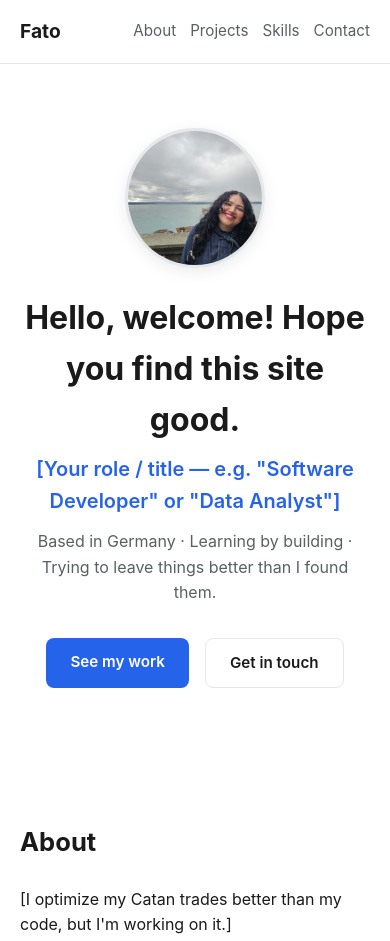
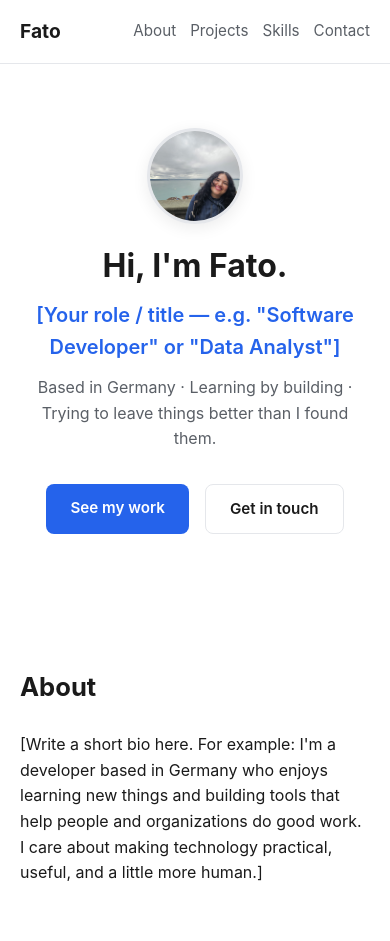
Before and after one commit to soyfatointhewelt/soyfatointhewelt.github.io, a plain HTML site: page index.html in a window 390 px wide. Shown: the top 941 px of the page. Drawn offline with Linux system fonts and the light colour scheme.

Commit message:
Add files via upload

```diff
--- a/index.html
+++ b/index.html
@@ -24,15 +24,17 @@
   <main>
 
     <section id="top" class="hero">
-      <div class="container">
+      <div class="container hero-inner">
         <img src="FatimaSanchezGithub.JPG" alt="Fatima Sanchez" class="avatar">
+        <div class="hero-text">
           <!-- EDIT ME: replace with your name and a one-line title -->
-        <h1>Hello, welcome! Hope you find this site good.</h1>
+          <h1>Hi, I'm Fato.</h1>
           <p class="tagline">[Your role / title — e.g. "Software Developer" or "Data Analyst"]</p>
           <p class="hero-sub">Based in Germany · Learning by building · Trying to leave things better than I found them.</p>
           <div class="hero-actions">
             <a href="#projects" class="btn btn-primary">See my work</a>
             <a href="#contact" class="btn btn-secondary">Get in touch</a>
+          </div>
         </div>
       </div>
     </section>
@@ -42,7 +44,9 @@
         <h2>About</h2>
         <!-- EDIT ME: 2-4 sentences about you -->
         <p>
-          [I optimize my Catan trades better than my code, but I'm working on it.]
+          [Write a short bio here. For example: I'm a developer based in Germany who enjoys
+          learning new things and building tools that help people and organizations do good work.
+          I care about making technology practical, useful, and a little more human.]
         </p>
       </div>
     </section>
--- a/style.css
+++ b/style.css
@@ -74,18 +74,27 @@ body {
 /* Hero */
 .hero {
   padding: 96px 0 72px;
-  text-align: center;
+  text-align: left;
+}
+
+.hero-inner {
+  display: flex;
+  align-items: center;
+  gap: 32px;
 }
 
 .avatar {
-  width: 140px;
-  height: 140px;
+  width: 96px;
+  height: 96px;
   border-radius: 50%;
   object-fit: cover;
-  margin: 0 auto 24px;
-  display: block;
+  flex-shrink: 0;
   border: 3px solid var(--border);
   box-shadow: 0 4px 16px rgba(0, 0, 0, 0.08);
+}
+
+.hero-text {
+  min-width: 0;
 }
 
 .hero h1 {
@@ -103,13 +112,12 @@ body {
 .hero-sub {
   color: var(--text-muted);
   max-width: 520px;
-  margin: 0 auto 32px;
+  margin: 0 0 32px;
 }
 
 .hero-actions {
   display: flex;
   gap: 16px;
-  justify-content: center;
   flex-wrap: wrap;
 }
 
@@ -269,6 +277,21 @@ body {
     padding: 64px 0 48px;
   }
 
+  .hero-inner {
+    flex-direction: column;
+    text-align: center;
+    gap: 16px;
+  }
+
+  .hero-sub {
+    margin-left: auto;
+    margin-right: auto;
+  }
+
+  .hero-actions {
+    justify-content: center;
+  }
+
   .hero h1 {
     font-size: 2rem;
   }
```
Lines whose indentation alone changed are shown as unchanged.
